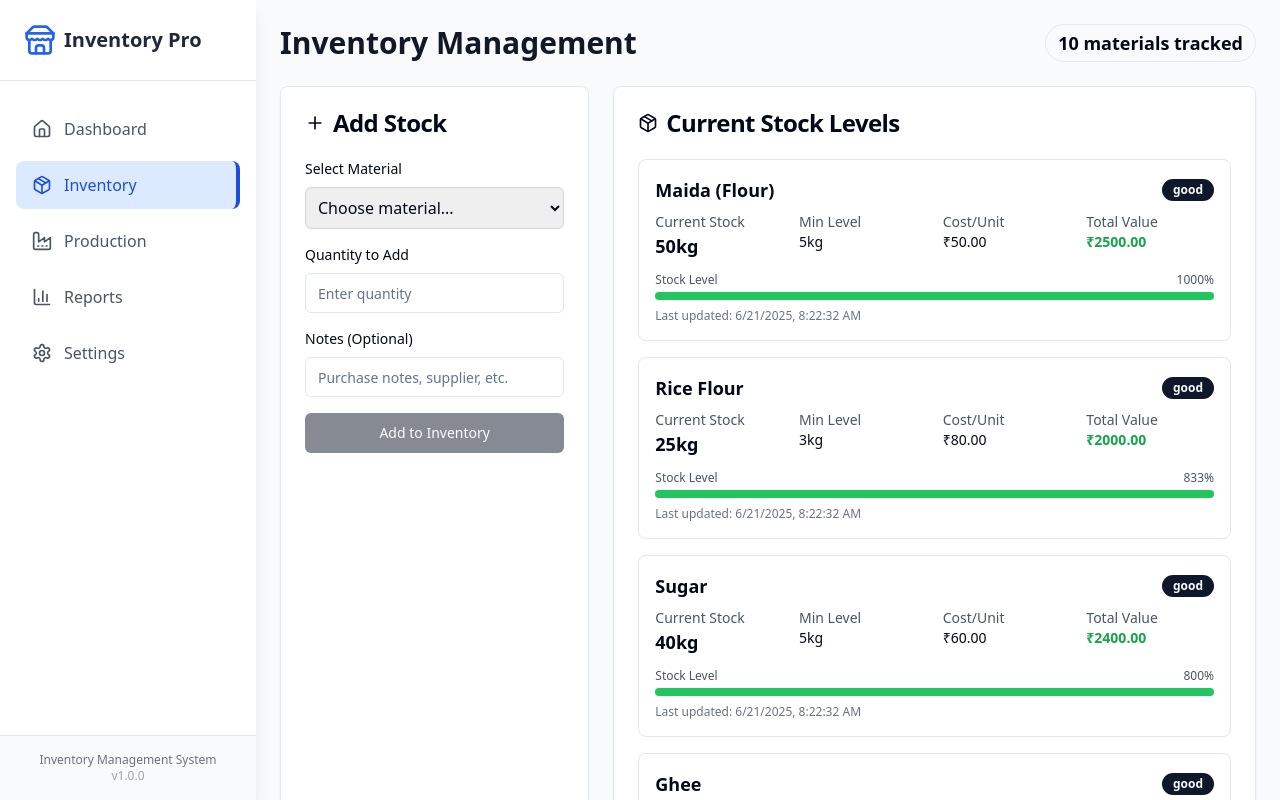
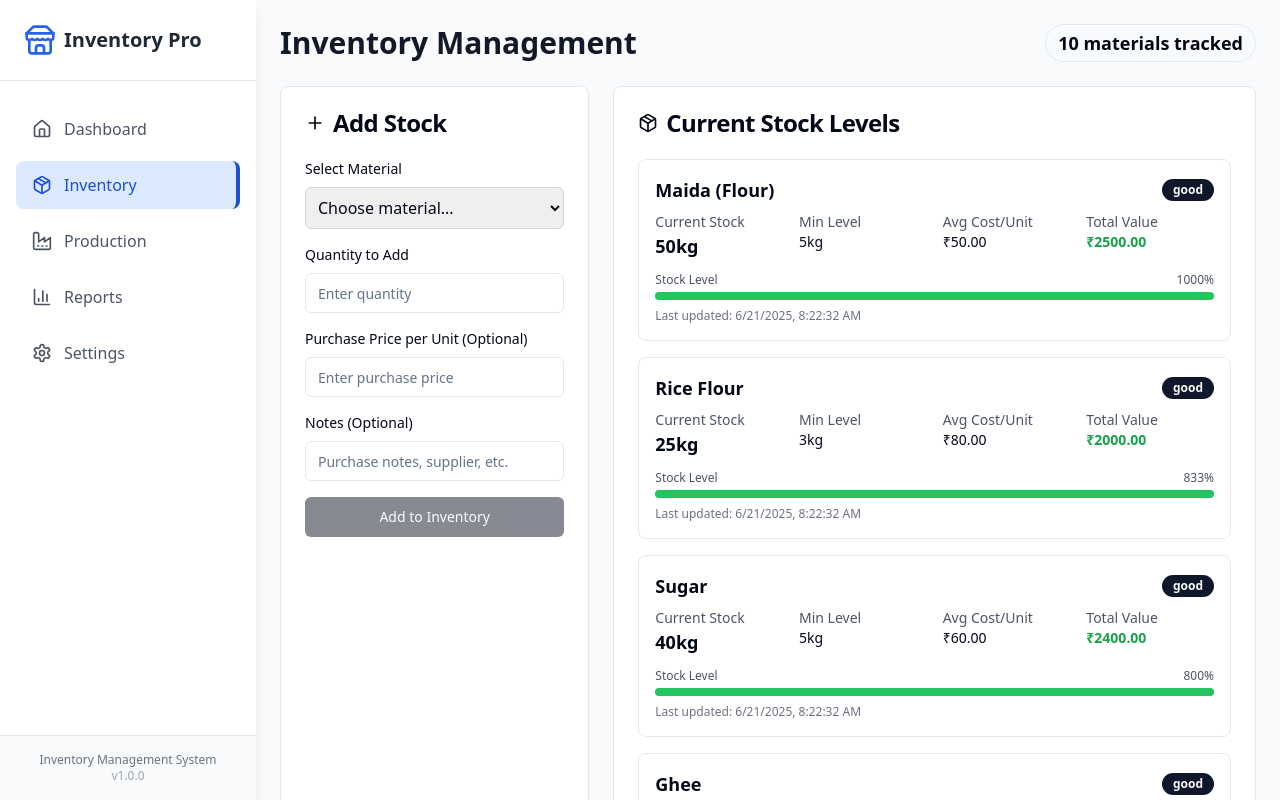
Before and after one commit to Monish-Jayakumar/sweet-stock-scribe, a React (Vite) app: page / in a window 1280 px wide. Both pictures are taken after a click on the button "Inventory". Built offline with nearby package versions, Linux system fonts and the light colour scheme.

Commit message:
feat: Implement weighted average cost
Implemented a weighted average cost method for inventory valuation, including a purchase price field in the add stock form, data structure updates to track purchase history, and improved cost calculations and display.

```diff
--- a/src/components/InventoryPage.tsx
+++ b/src/components/InventoryPage.tsx
@@ -1,17 +1,17 @@
-
 import React, { useState } from 'react';
 import { Card, CardContent, CardHeader, CardTitle } from '@/components/ui/card';
 import { Button } from '@/components/ui/button';
 import { Input } from '@/components/ui/input';
 import { Badge } from '@/components/ui/badge';
 import { useInventory } from '@/hooks/useInventory';
-import { Plus, Package, TrendingUp, TrendingDown } from 'lucide-react';
+import { Plus, Package, TrendingUp, TrendingDown, DollarSign } from 'lucide-react';
 import { toast } from '@/hooks/use-toast';
 
 export const InventoryPage = () => {
   const { rawMaterials, addStock, getStockStatus, transactions } = useInventory();
   const [selectedMaterial, setSelectedMaterial] = useState<string>('');
   const [addQuantity, setAddQuantity] = useState<number>(0);
+  const [purchasePrice, setPurchasePrice] = useState<number>(0);
   const [notes, setNotes] = useState<string>('');
 
   const handleAddStock = () => {
@@ -24,13 +24,28 @@ export const InventoryPage = () => {
       return;
     }
 
-    addStock(selectedMaterial, addQuantity, notes);
+    addStock(selectedMaterial, addQuantity, purchasePrice > 0 ? purchasePrice : undefined, notes);
     setAddQuantity(0);
+    setPurchasePrice(0);
     setNotes('');
     setSelectedMaterial('');
   };
 
+  const selectedMaterialData = rawMaterials.find(m => m.id === selectedMaterial);
   const materialTransactions = transactions.filter(t => t.materialId).slice(0, 20);
+
+  // Calculate new weighted average cost preview
+  const calculateNewAverageCost = () => {
+    if (!selectedMaterialData || addQuantity <= 0 || purchasePrice <= 0) return null;
+
+    const currentValue = selectedMaterialData.currentStock * selectedMaterialData.costPerUnit;
+    const newValue = addQuantity * purchasePrice;
+    const totalStock = selectedMaterialData.currentStock + addQuantity;
+
+    return totalStock > 0 ? (currentValue + newValue) / totalStock : purchasePrice;
+  };
+
+  const newAverageCost = calculateNewAverageCost();
 
   return (
     <div className="p-6 space-y-6">
@@ -61,7 +76,7 @@ export const InventoryPage = () => {
                 <option value="">Choose material...</option>
                 {rawMaterials.map(material => (
                   <option key={material.id} value={material.id}>
-                    {material.name} (Current: {material.currentStock.toLocaleString()}{material.unit})
+                    {material.name} (Stock: {material.currentStock.toLocaleString()}{material.unit})
                   </option>
                 ))}
               </select>
@@ -79,7 +94,26 @@ export const InventoryPage = () => {
               />
               {selectedMaterial && (
                 <p className="text-sm text-gray-500 mt-1">
-                  Unit: {rawMaterials.find(m => m.id === selectedMaterial)?.unit}
+                  Unit: {selectedMaterialData?.unit}
+                </p>
+              )}
+            </div>
+
+            <div>
+              <label className="block text-sm font-medium mb-2">
+                Purchase Price per Unit (Optional)
+              </label>
+              <Input
+                type="number"
+                step="0.01"
+                min="0"
+                value={purchasePrice || ''}
+                onChange={(e) => setPurchasePrice(parseFloat(e.target.value) || 0)}
+                placeholder="Enter purchase price"
+              />
+              {selectedMaterialData && (
+                <p className="text-sm text-gray-500 mt-1">
+                  Current avg cost: ₹{selectedMaterialData.costPerUnit.toFixed(2)}/{selectedMaterialData.unit}
                 </p>
               )}
             </div>
@@ -94,19 +128,27 @@ export const InventoryPage = () => {
             </div>
 
             {selectedMaterial && addQuantity > 0 && (
-              <div className="bg-blue-50 p-3 rounded-lg">
+              <div className="bg-blue-50 p-3 rounded-lg space-y-2">
                 <p className="text-sm font-medium">Stock Update Preview:</p>
                 <p className="text-sm text-gray-600">
-                  {rawMaterials.find(m => m.id === selectedMaterial)?.name}
+                  {selectedMaterialData?.name}
                 </p>
-                <p className="text-sm">
-                  {rawMaterials.find(m => m.id === selectedMaterial)?.currentStock.toLocaleString()}
-                  → {((rawMaterials.find(m => m.id === selectedMaterial)?.currentStock || 0) + addQuantity).toLocaleString()}
-                  {rawMaterials.find(m => m.id === selectedMaterial)?.unit}
-                </p>
-                <p className="text-sm text-green-600 font-medium">
-                  Cost: ₹{((rawMaterials.find(m => m.id === selectedMaterial)?.costPerUnit || 0) * addQuantity).toFixed(2)}
-                </p>
+                <div className="text-sm space-y-1">
+                  <p>
+                    Stock: {selectedMaterialData?.currentStock.toLocaleString()}
+                    → {((selectedMaterialData?.currentStock || 0) + addQuantity).toLocaleString()}
+                    {selectedMaterialData?.unit}
+                  </p>
+                  {purchasePrice > 0 && newAverageCost && (
+                    <p className="text-blue-600">
+                      Avg Cost: ₹{selectedMaterialData?.costPerUnit.toFixed(2)}
+                      → ₹{newAverageCost.toFixed(2)}/{selectedMaterialData?.unit}
+                    </p>
+                  )}
+                  <p className="text-green-600 font-medium">
+                    Purchase Cost: ₹{(purchasePrice > 0 ? purchasePrice * addQuantity : (selectedMaterialData?.costPerUnit || 0) * addQuantity).toFixed(2)}
+                  </p>
+                </div>
               </div>
             )}
 
@@ -157,7 +199,7 @@ export const InventoryPage = () => {
                         </p>
                       </div>
                       <div>
-                        <p className="text-gray-600">Cost/Unit</p>
+                        <p className="text-gray-600">Avg Cost/Unit</p>
                         <p className="font-medium">₹{material.costPerUnit.toFixed(2)}</p>
                       </div>
                       <div>
@@ -230,6 +272,12 @@ export const InventoryPage = () => {
                       <p className={`font-bold ${transaction.quantity > 0 ? 'text-green-600' : 'text-red-600'}`}>
                         {transaction.quantity > 0 ? '+' : ''}{transaction.quantity.toLocaleString()}{material?.unit}
                       </p>
+                      {transaction.purchasePrice && transaction.type === 'purchase' && (
+                        <p className="text-sm text-blue-600 flex items-center">
+                          <DollarSign className="h-3 w-3 mr-1" />
+                          ₹{transaction.purchasePrice.toFixed(2)}/{material?.unit}
+                        </p>
+                      )}
                       <Badge variant="outline" className="mt-1">
                         {transaction.type}
                       </Badge>
--- a/src/contexts/InventoryContext.tsx
+++ b/src/contexts/InventoryContext.tsx
@@ -1,4 +1,3 @@
-
 import React, { createContext, useContext, ReactNode } from 'react';
 import { useRawMaterials } from '@/hooks/useRawMaterials';
 import { useProduction } from '@/hooks/useProduction';
@@ -13,7 +12,7 @@ interface InventoryContextType {
   productionLogs: ProductionLog[];
   checkStockAvailability: (productId: string, quantity?: number) => { canProduce: boolean; shortages: any[] };
   produceProduct: (productId: string, quantity?: number, notes?: string) => boolean;
-  addStock: (materialId: string, quantity: number, notes?: string) => void;
+  addStock: (materialId: string, quantity: number, purchasePrice?: number, notes?: string) => void;
   addNewMaterial: (materialData: any) => boolean;
   addNewProduct: (productData: any) => boolean;
   updateMaterialCost: (materialId: string, newCost: number) => void;
@@ -32,10 +31,10 @@ export const InventoryProvider: React.FC<{ children: ReactNode }> = ({ children
   const { addStockTransaction, addProductionTransaction, transactions, setTransactions } = useTransactions();
   const { products, setProducts, productionLogs, setProductionLogs, checkStockAvailability, produceProduct: produceProductBase, addNewProduct, renameProduct, deleteProduct } = useProduction(rawMaterials, updateMaterialStock);
 
-  const addStock = (materialId: string, quantity: number, notes?: string) => {
-    console.log('Adding stock:', materialId, quantity, notes);
-    addStockToMaterial(materialId, quantity, notes);
-    addStockTransaction(materialId, quantity, notes);
+  const addStock = (materialId: string, quantity: number, purchasePrice?: number, notes?: string) => {
+    console.log('Adding stock:', materialId, quantity, purchasePrice, notes);
+    addStockToMaterial(materialId, quantity, purchasePrice, notes);
+    addStockTransaction(materialId, quantity, purchasePrice, notes);
   };
 
   const produceProduct = (productId: string, quantity: number = 1, notes?: string): boolean => {
--- a/src/hooks/useRawMaterials.ts
+++ b/src/hooks/useRawMaterials.ts
@@ -1,4 +1,3 @@
-
 import { useState } from 'react';
 import { RawMaterial } from '@/types';
 import { initialRawMaterials } from '@/data/initialInventoryData';
@@ -7,21 +6,37 @@ import { toast } from '@/hooks/use-toast';
 export const useRawMaterials = () => {
   const [rawMaterials, setRawMaterials] = useState<RawMaterial[]>(initialRawMaterials);
 
-  const addStock = (materialId: string, quantity: number, notes?: string) => {
+  const addStock = (materialId: string, quantity: number, purchasePrice?: number, notes?: string) => {
     setRawMaterials(prev => prev.map(material => {
       if (material.id === materialId) {
+        let newCostPerUnit = material.costPerUnit;
+
+        // Calculate weighted average cost if purchase price is provided
+        if (purchasePrice && purchasePrice > 0) {
+          const currentValue = material.currentStock * material.costPerUnit;
+          const newValue = quantity * purchasePrice;
+          const totalStock = material.currentStock + quantity;
+          newCostPerUnit = totalStock > 0 ? (currentValue + newValue) / totalStock : purchasePrice;
+        }
+
         return {
           ...material,
           currentStock: material.currentStock + quantity,
+          costPerUnit: newCostPerUnit,
           lastUpdated: new Date()
         };
       }
       return material;
     }));
 
+    const material = rawMaterials.find(m => m.id === materialId);
+    const costInfo = purchasePrice && purchasePrice > 0
+      ? ` at ₹${purchasePrice}/${material?.unit} (new avg: ₹${((material?.currentStock || 0) * (material?.costPerUnit || 0) + quantity * purchasePrice) / ((material?.currentStock || 0) + quantity)})`
+      : '';
+
     toast({
       title: "Stock Added",
-      description: `${quantity} units added to inventory`,
+      description: `${quantity} units added to inventory${costInfo}`,
     });
   };
 
--- a/src/hooks/useTransactions.ts
+++ b/src/hooks/useTransactions.ts
@@ -16,11 +16,12 @@ export const useTransactions = () => {
     return newTransaction;
   };
 
-  const addStockTransaction = (materialId: string, quantity: number, notes?: string) => {
+  const addStockTransaction = (materialId: string, quantity: number, purchasePrice?: number, notes?: string) => {
     return addTransaction({
       type: 'purchase',
       materialId,
       quantity,
+      purchasePrice,
       notes,
       userId: 'current-user'
     });
--- a/src/types/index.ts
+++ b/src/types/index.ts
@@ -28,6 +28,7 @@ export interface StockTransaction {
   materialId?: string;
   productId?: string;
   quantity: number;
+  purchasePrice?: number; // New field for purchase transactions
   timestamp: Date;
   notes?: string;
   userId: string;
```
